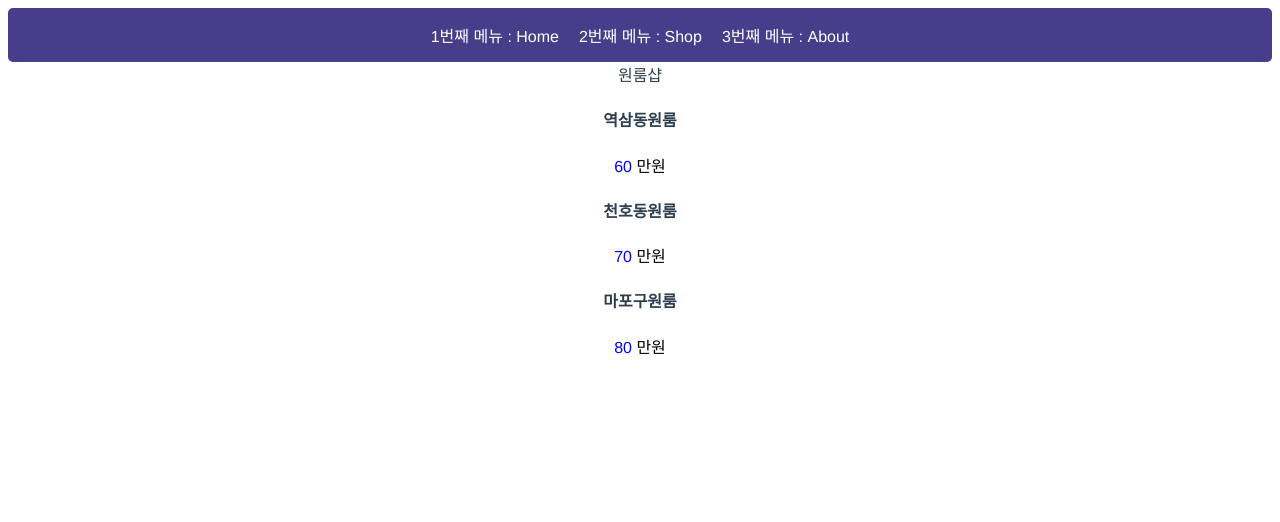
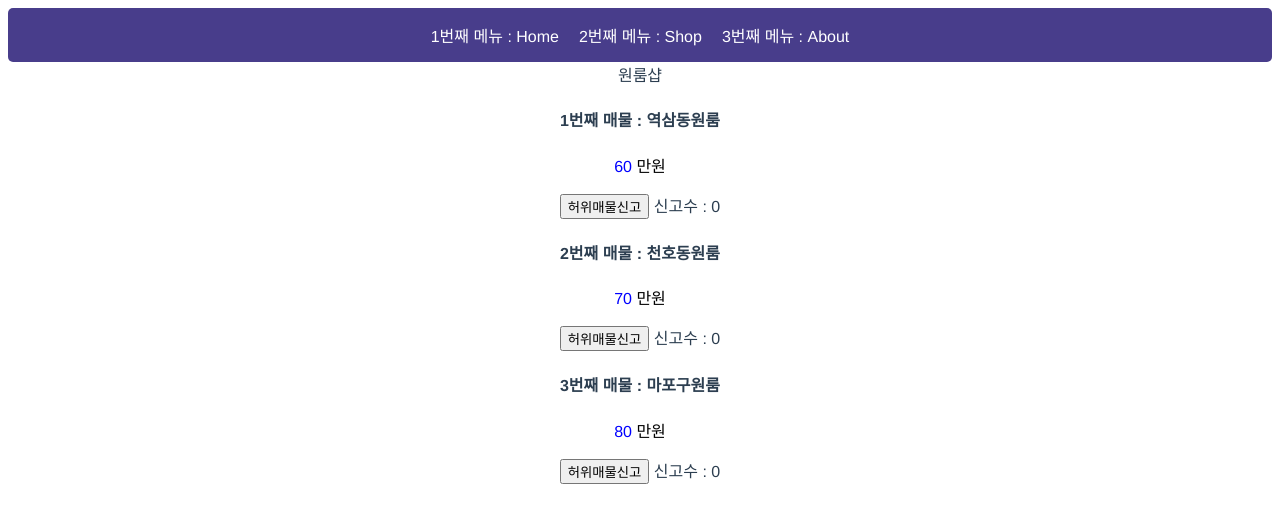
Before and after one commit to gaeul2/appleCodingVue, a Vue app: page / in a window 1280 px wide. Shown: the top 522 px of the page. Built offline with nearby package versions, Linux system fonts and the light colour scheme.

Commit message:
Vue 이벤트 핸들러로 click 감지하기 (허위매물 신고버튼)

```diff
--- a/src/App.vue
+++ b/src/App.vue
@@ -3,10 +3,26 @@
     <a v-for="(menu, i) in 메뉴들" :key="menu">{{i+1}}번째 메뉴 : {{ menu }}</a>
   </div>
   원룸샵
-  <div v-for="title in products" :key="title">
-    <h4>{{title.title}}</h4>
-    <p :style="스타일">{{title.price}} <span :style="검정">만원</span></p>
+  <div v-for="(product, i) in products" :key="product">
+    <h4>{{i + 1 }}번째 매물 : {{product.title}}</h4>
+    <p :style="스타일">{{product.price}} <span :style="검정">만원</span></p>
+    <button @click="addNumber(i)">허위매물신고</button> <span>신고수 : {{ products[i].신고수 }}</span>
   </div>
+<!--  <div>-->
+<!--    <h4>{{products[0].title}}</h4>-->
+<!--    <p :style="스타일">{{products[0].price}} <span :style="검정">만원</span></p>-->
+<!--&lt;!&ndash;    <button v-on:click="">허위매물신고</button> <span>신고수 : 0</span>&ndash;&gt;-->
+<!--    <button @click="addNumber">허위매물신고</button> <span>신고수 : {{ products[0].신고수 }}</span>-->
+<!--  </div>-->
+<!--  <div>-->
+<!--    <h4>{{products[1].title}}</h4>-->
+<!--    <p :style="스타일">{{products[1].price}} <span :style="검정">만원</span></p>-->
+<!--    <button @click="addNumber">허위매물신고</button> <span>신고수 : {{ 신고수 }}</span>-->
+<!--  </div>-->
+<!--  <div>-->
+<!--    <h4>{{products[2].title}}</h4>-->
+<!--    <p :style="스타일">{{products[2].price}} <span :style="검정">만원</span></p>-->
+<!--  </div>-->
 </template>
 
 <script>
@@ -19,9 +35,15 @@ export default {
       스타일 : 'color : blue',
       검정 : 'color:black',
       클래스 : 'test-class',
-      products : [ {'title' : '역삼동원룸', 'price' : 60}, {'title' :'천호동원룸', 'price' : 70}, {'title' :'마포구원룸', 'price' : 80}],
+      products : [ {'title' : '역삼동원룸', 'price' : 60, '신고수': 0}, {'title' :'천호동원룸', 'price' : 70, '신고수': 0}, {'title' :'마포구원룸', 'price' : 80, '신고수': 0 }],
       price3: 80,
-      메뉴들 : ['Home', 'Shop', 'About']
+      메뉴들 : ['Home', 'Shop', 'About'],
+    }
+  },
+  methods : {
+    addNumber(index){
+      this.products[index].신고수++;
+      alert((index + 1)  + "번째 매물이 신고되었습니다.");
     }
   },
   components : {
```
